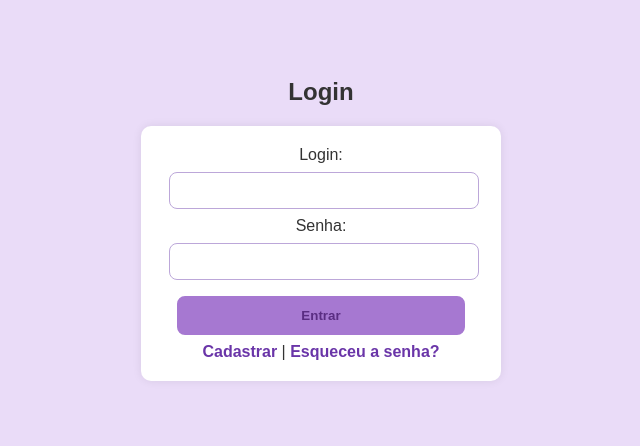
After one commit to LetMatsumoto/WebApp, a PHP site: page / in a window 1280 px wide. The commit adds this page. Shown: the top 446 px of the page, without its empty margins (319-959 px from the left). Run offline with PHP 8.4, Linux system fonts and the light colour scheme.

Commit message:
ATUALIZAÇÃO 10/09 2.0

```diff
--- a/WebApp/conexao.php
+++ b/WebApp/conexao.php
@@ -1,18 +1,12 @@
 <?php
-// includes/conexao.php
-$host = '127.0.0.1';
-$db   = 'sistema_app';
-$user = 'root';
-$pass = ''; // ajuste conforme seu ambiente
-$dsn  = "mysql:host=$host;dbname=$db;charset=utf8mb4";
+$host = "localhost";
+$user = "root"; // seu usuário do MySQL
+$pass = "";     // sua senha do MySQL (se tiver)
+$db   = "bd_crud_php";
 
-$options = [
-    PDO::ATTR_ERRMODE => PDO::ERRMODE_EXCEPTION,
-    PDO::ATTR_DEFAULT_FETCH_MODE => PDO::FETCH_ASSOC,
-];
+$conn = new mysqli($host, $user, $pass, $db);
 
-try {
-    $pdo = new PDO($dsn, $user, $pass, $options);
-} catch (Exception $e) {
-    die('Erro na conexão: ' . $e->getMessage());
+if ($conn->connect_error) {
+    die("Erro de conexão: " . $conn->connect_error);
 }
+?>
--- a/WebApp/esqueceu.php
+++ b/WebApp/esqueceu.php
@@ -13,7 +13,7 @@ $email = $_SESSION['reset_email'];
 <head>
   <meta charset="utf-8">
   <title>Redefinir Senha</title>
-  <link rel="stylesheet" href="/CSS/style.css">
+  <link rel="stylesheet" href="/CSS/estilo.css">
 </head>
 <body>
   <div class="container">
--- /dev/null
+++ b/WebApp/index.php
@@ -0,0 +1,53 @@
+<?php include_once("conexao.php"); ?>
+<!DOCTYPE html>
+<html lang="pt-BR">
+<head>
+<meta charset="UTF-8">
+<title>Login</title>
+<link rel="stylesheet" href="CSS/style.css">
+</head>
+<body>
+<h2>Login</h2>
+<form method="post">
+    Login: <input type="text" name="login" required><br>
+    Senha: <input type="password" name="senha" required><br>
+    <button type="submit" name="entrar">Entrar</button>
+    <a href="cadastro.php">Cadastrar</a> |
+     <a href="esqueceu.php">Esqueceu a senha?</a>
+</form>
+
+
+<?php
+if (isset($_POST['entrar'])) {
+    $login = $_POST['login'];
+    $senha = $_POST['senha'];
+
+    $sql = "SELECT * FROM usuarios WHERE login='$login' AND status='A'";
+    $res = $conn->query($sql);
+
+    if ($res->num_rows > 0) {
+        $user = $res->fetch_assoc();
+
+        if (password_verify($senha, $user['senha'])) {
+            $_SESSION['login'] = $user['login'];
+
+            // Contar acessos
+            $acessos = $user['quant_acesso'] + 1;
+            $conn->query("UPDATE usuarios SET quant_acesso=$acessos WHERE login='$login'");
+
+            // Se a senha for a padrão, redirecionar para a pagina trocar de senha
+            if (password_verify("123456", $user['senha'])) {
+                header("Location: trocar.php");
+            } else {
+                header("Location: home.php");
+            }
+        } else {
+            echo "Senha incorreta!";
+        }
+    } else {
+        echo "Usuário não encontrado ou inativo!";
+    }
+}
+?>
+</body>
+</html>
```
Also changed, not shown: WebApp/trocar_senha.php (added, +34 -0 lines).
